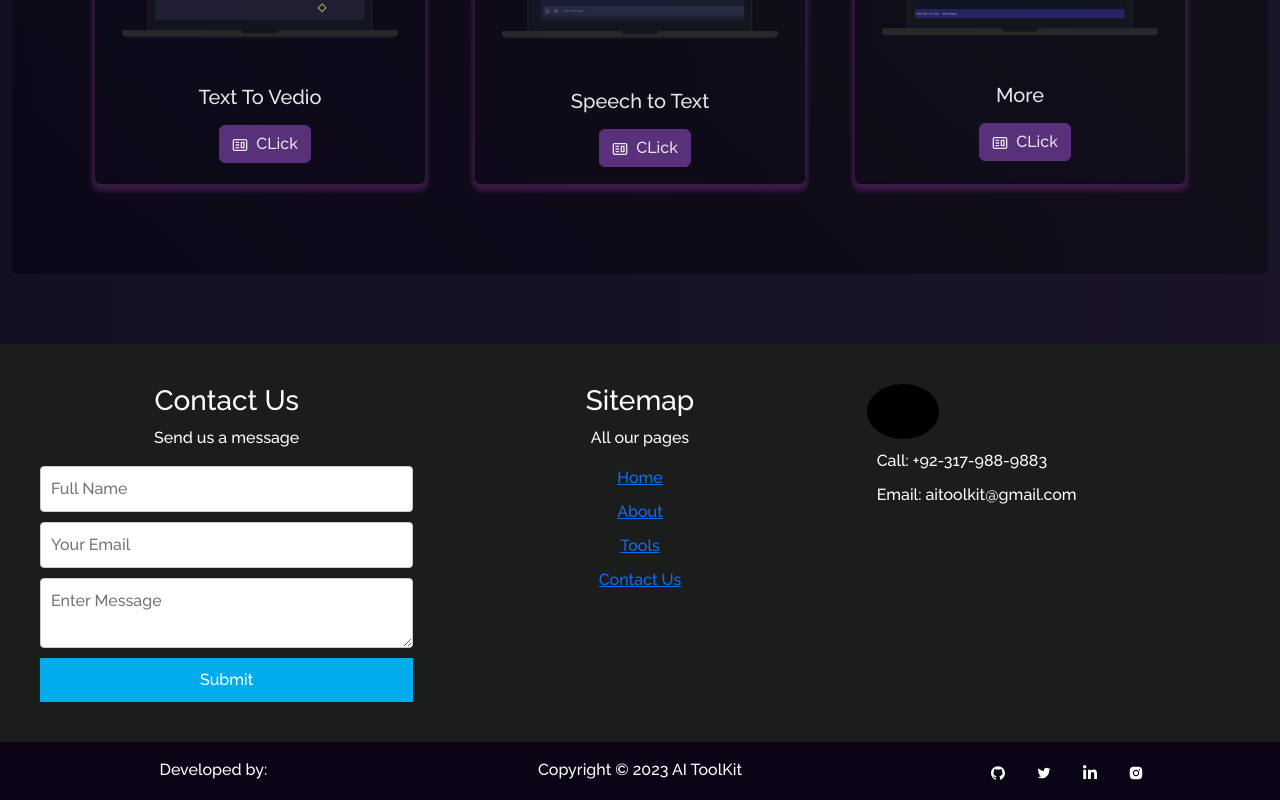
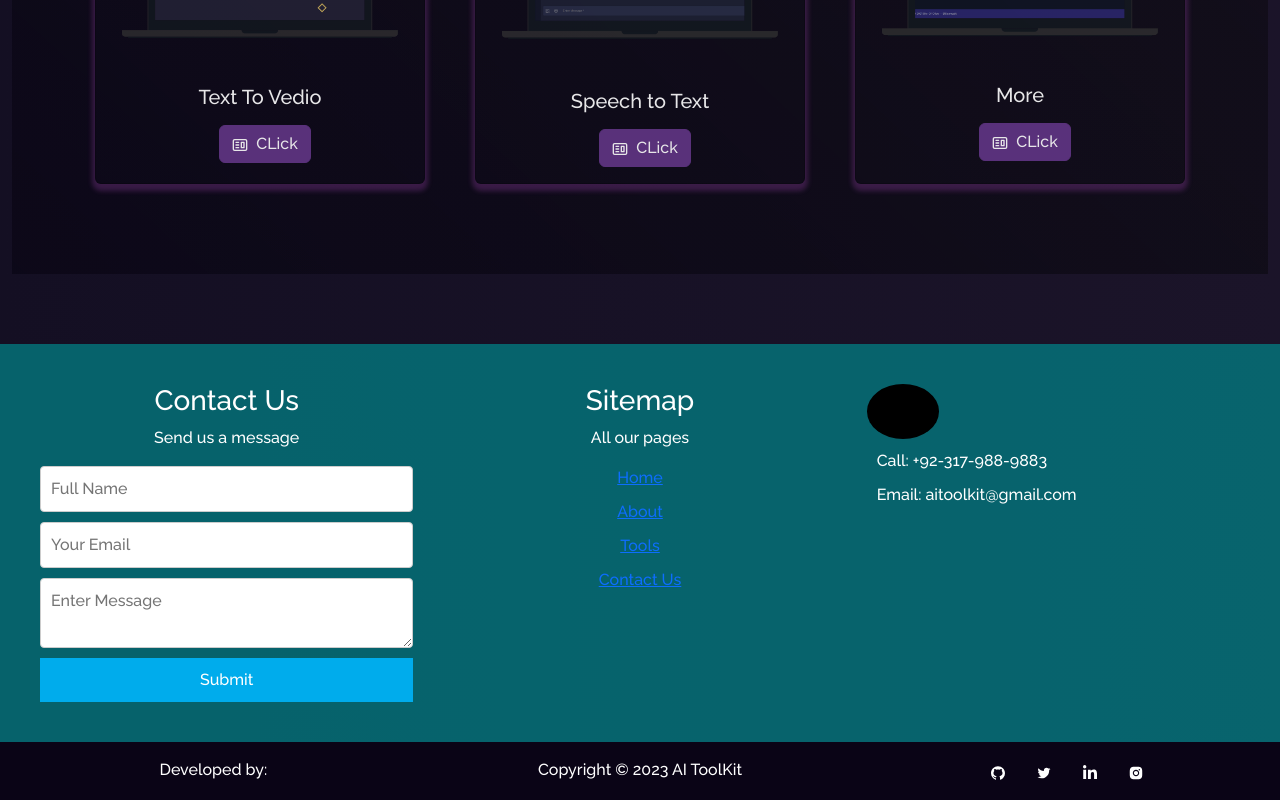
Before and after one commit to MuhammadZawar11681/AI-ToolKit, a React (Create React App) app in the folder ai-toolkit/: page / in a window 1280 px wide. Shown: the part 2109-2909 px from the top of the page. Built offline with nearby package versions, Linux system fonts and the light colour scheme.

Commit message:
Change Footer Color

```diff
--- a/ai-toolkit/src/components/HomeFooter/HomeFooter.css
+++ b/ai-toolkit/src/components/HomeFooter/HomeFooter.css
@@ -1,5 +1,5 @@
 .homefooter {
-    background-color: #1B1D1C;
+    background-color: rgba(0, 134, 139, 0.7);
     color: white;
     max-width: 100%;
     height: 100%;
```
